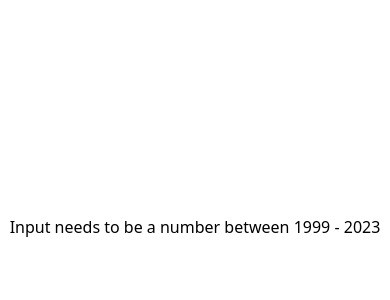
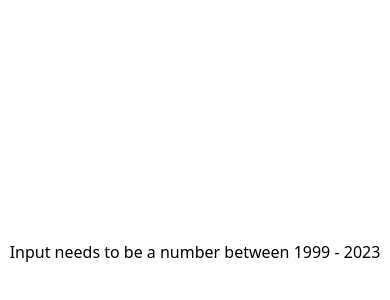
Before and after one commit to anagarango/GooogleDooodle, a Next.js app: page /search in a window 390 px wide. Shown: the part 120-420 px from the top of the page. Built offline with nearby package versions, Linux system fonts and the light colour scheme.

Commit message:
mobile-friendly

```diff
--- a/styles/globals.css
+++ b/styles/globals.css
@@ -15,7 +15,7 @@ body {
 }
 
 #main{
-  height: calc(100vh - 150px);
+  height: calc(100vh - 100px);
 }
 
 body {
```
